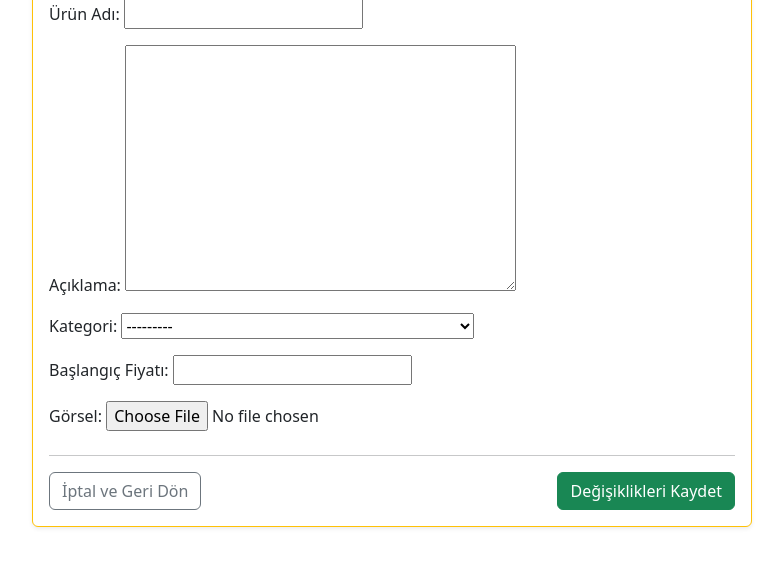
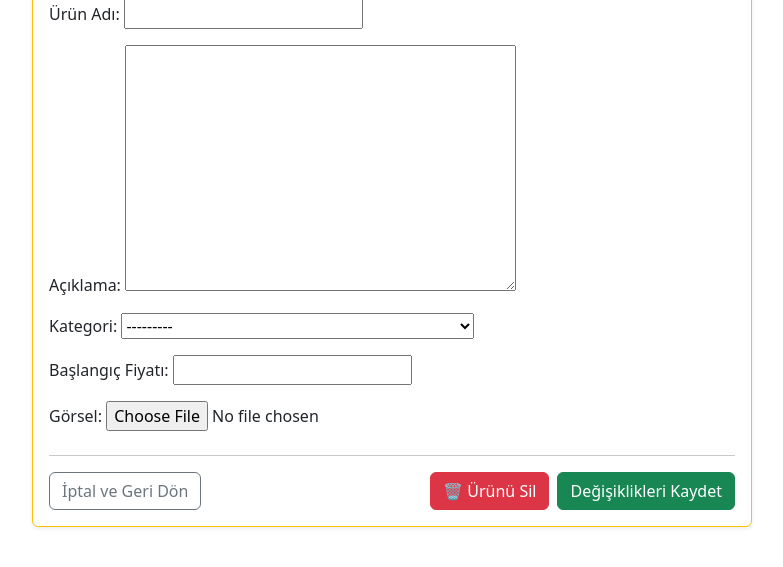
Before and after one commit to elifsukocak/MuzayedeSistemiProjesi, a Django app: template src/products/templates/products/urun_guncelle.html in a window 1280 px wide. Shown: the part 112-679 px from the top of the page, without its empty margins (248-1031 px from the left). Run offline with Django 5.2, Linux system fonts and the light colour scheme; the template is opened without the code that fills it: values that come from a table or form of the project are taken from there, others are empty; data comes from the database, SQL or seed files in the repository.

Commit message:
products app ürün güncelleme sayfasına silme işlemi entegre edildi

```diff
--- a/src/products/templates/products/urun_guncelle.html
+++ b/src/products/templates/products/urun_guncelle.html
@@ -11,7 +11,6 @@
                 </div>
 
                 <div class="card-body">
-                    <!-- Satıcıyı Bilgilendirme Mesajı -->
                     {% if urun.durum == 'aktif' %}
                         <div class="alert alert-info shadow-sm">
                             <strong>Bilgi:</strong> Bu ürün şu anda aktif müzayedede olduğu için bilgiler kilitlenmiştir.
@@ -24,12 +23,21 @@
                         {{ form.as_p }}
 
                         <hr class="mt-4">
-                        <div class="d-flex justify-content-between">
-                            <a href="javascript:history.back()" class="btn btn-outline-secondary">İptal ve Geri Dön</a>
-                           {% if urun.durum != 'aktif' %}
-        <button type="submit" class="btn btn-success">Değişiklikleri Kaydet</button>
-                            {% endif %}
-                        </div>
+                      <div class="d-flex justify-content-between align-items-center">
+    <a href="javascript:history.back()" class="btn btn-outline-secondary">İptal ve Geri Dön</a>
+
+    {% if urun.durum != 'aktif' %}
+        <div class="d-flex gap-2">
+            <button type="submit" name="islem" value="sil" class="btn btn-danger" onclick="return confirm('Bu ürünü tamamen silmek istediğinize emin misiniz? Bu işlem geri alınamaz.');">
+                🗑️ Ürünü Sil
+            </button>
+
+            <button type="submit" name="islem" value="kaydet" class="btn btn-success">
+                Değişiklikleri Kaydet
+            </button>
+        </div>
+    {% endif %}
+</div>
                     </form>
                 </div>
             </div>
```
Also changed, not shown: src/products/views.py (+13 -4 lines), src/media/urun_gorselleri/urun1.jpg (added), src/media/urun_gorselleri/urun3.webp (added), src/media/urun_gorselleri/urun4.webp (added), src/media/urun_gorselleri/urun5.jpg (added).
